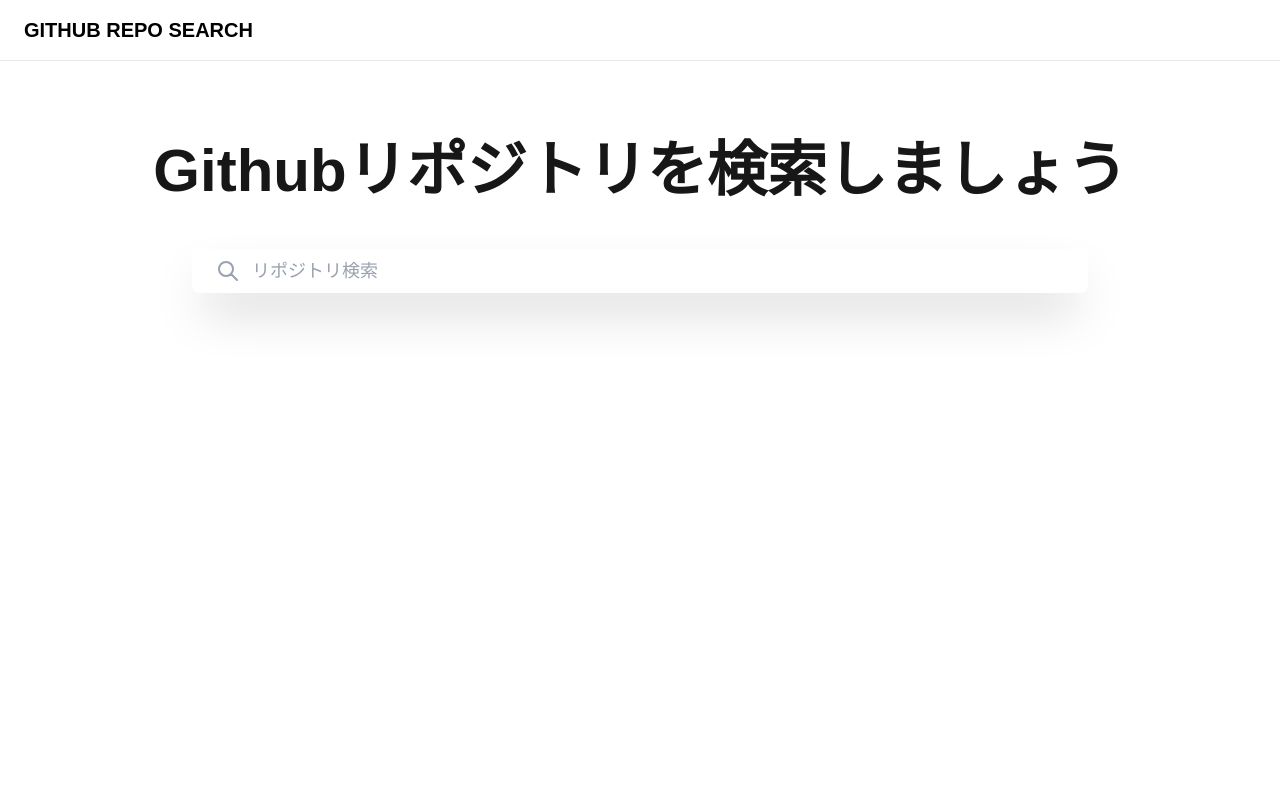
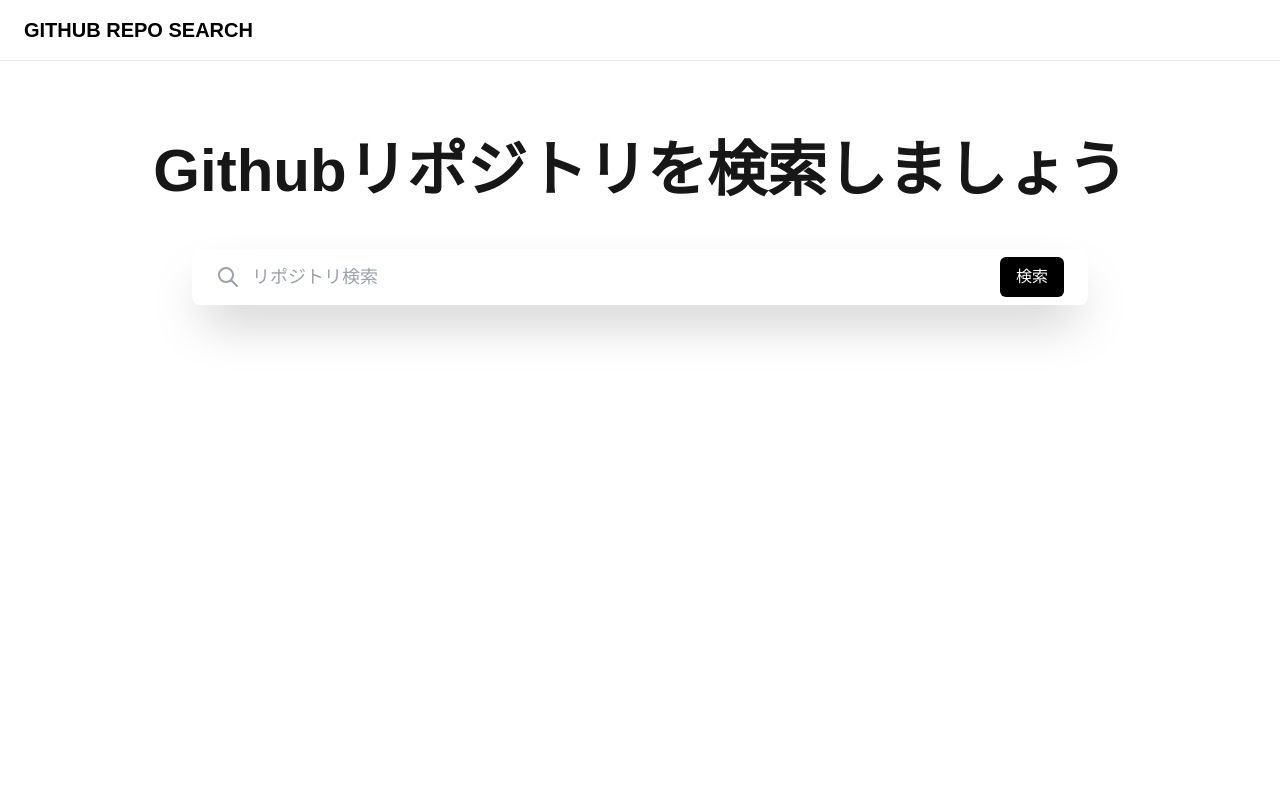
Before and after one commit to PerryM123/github-profile-checker, a Next.js app: page / in a window 1280 px wide. Shown: the top 800 px of the page. Built offline with nearby package versions, Linux system fonts and the light colour scheme.

Commit message:
検索ボタンを追加、opacityを.3に変更

```diff
--- a/src/app/components/Footer.tsx
+++ b/src/app/components/Footer.tsx
@@ -4,7 +4,7 @@
   return (
     <footer className="p-6 text-center text-gray-600 dark:text-gray-200">
       <a
-        className="inline-block transition-all hover:scale-110 hover:opacity-80"
+        className="inline-block transition-all hover:scale-110 hover:opacity-30"
         href="https://github.com/PerryM123"
         target="_blank"
       >
--- a/src/app/components/Header.tsx
+++ b/src/app/components/Header.tsx
@@ -6,7 +6,7 @@
       <div className="mx-auto max-w-7xl px-6 py-4">
         <div className="flex items-center justify-between">
           <div className="flex items-center space-x-8">
-            <Link href="/" className="transition-all hover:opacity-80">
+            <Link href="/" className="transition-all hover:opacity-30">
               <h1 className="text-xl font-bold text-black">
                 GITHUB REPO SEARCH
               </h1>
--- a/src/app/page.tsx
+++ b/src/app/page.tsx
@@ -145,6 +145,13 @@
                   placeholder="リポジトリ検索"
                   className="flex-1 text-lg text-gray-800 placeholder-gray-400 outline-none"
                 />
+                <button
+                  onClick={handleSearch}
+                  disabled={loading}
+                  className="ml-3 cursor-pointer rounded-md bg-black px-4 py-2 text-white transition-colors hover:bg-gray-900 disabled:cursor-not-allowed disabled:opacity-50"
+                >
+                  検索
+                </button>
                 {loading && (
                   <svg
                     className="ml-3 h-5 w-5 animate-spin text-gray-400"
@@ -187,7 +194,7 @@
                     href={`/repository-details?owner=${encodeURIComponent(
                       repo.owner_name
                     )}&repo=${encodeURIComponent(repo.repository_name)}`}
-                    className="flex items-center rounded-lg border border-gray-200 bg-white p-4 shadow-sm transition-shadow hover:shadow-md"
+                    className="flex items-center rounded-lg border border-gray-200 bg-white p-4 shadow-sm transition-all transition-shadow hover:opacity-30 hover:shadow-md"
                   >
                     <Image
                       src={repo.avatar_url}
```
